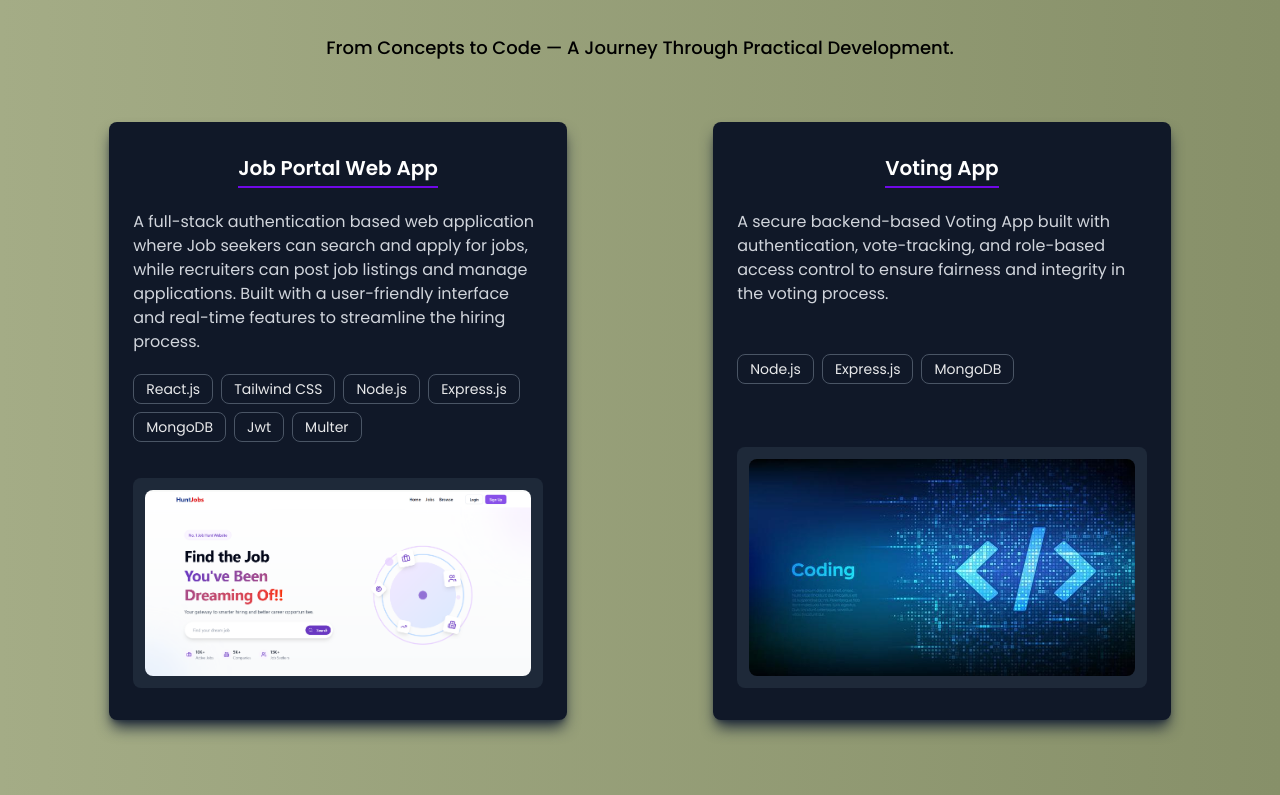
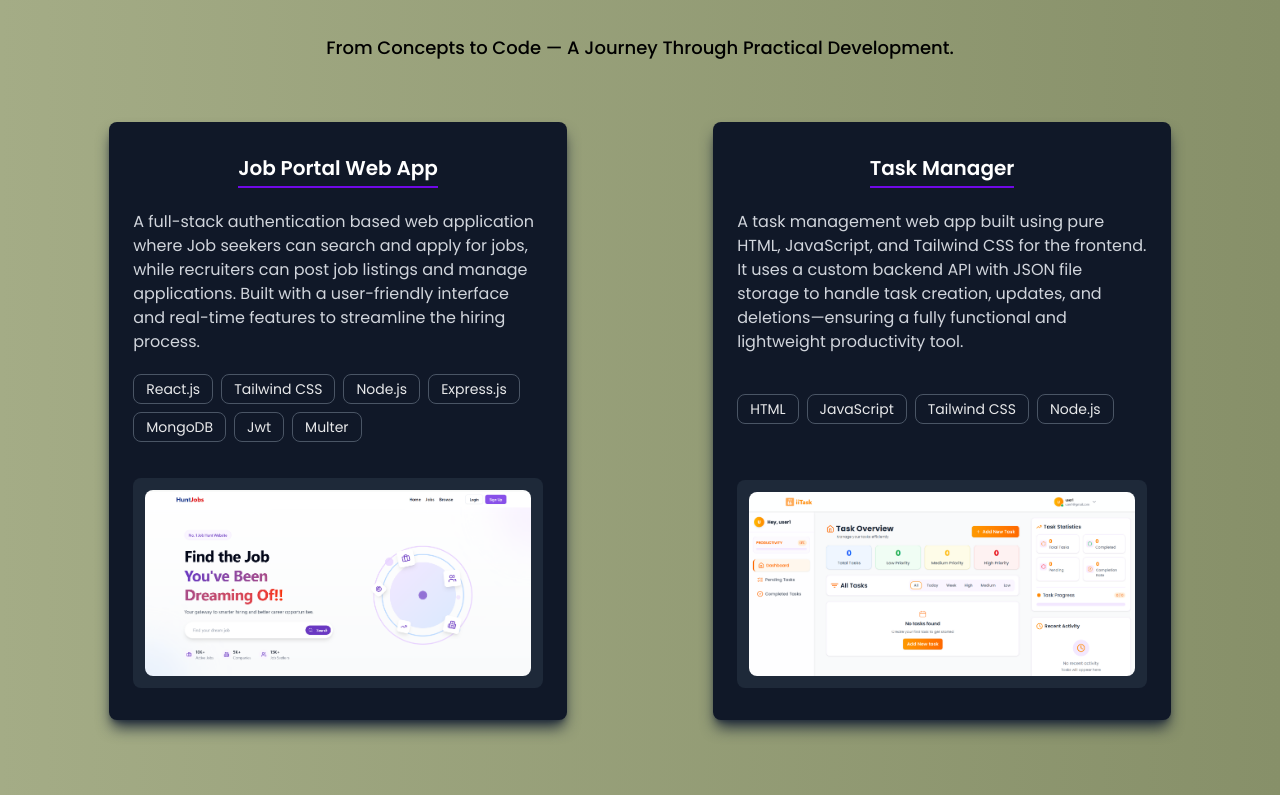
Before and after one commit to simran-dhiman01/my-portfolio, a React (Vite) app in the folder code/: page / in a window 1280 px wide. Shown: the part 2002-2797 px from the top of the page. Built offline with nearby package versions, Linux system fonts and the light colour scheme.

Commit message:
updated project and resume

```diff
--- a/code/src/components/Projects.jsx
+++ b/code/src/components/Projects.jsx
@@ -1,7 +1,7 @@
 import React from 'react'
 import jobportal from '../assets/Jobportal.png'
 import spreadsheet from '../assets/spreadsheet.png'
-import Taskmanager from '../assets/Taskmanager.png'
+import TaskManager from '../assets/TaskManager.png'
 import votingapp from '../assets/votingapp.jpg'
 import perfumeshop from '../assets/perfumeshop.jpg'
 import { FaExternalLinkAlt } from "react-icons/fa";
@@ -29,6 +29,13 @@ const Projects = () => {
           github='https://github.com/simran-dhiman01/job-portal-mernStack' />
 
         <Card
+          image={TaskManager}
+          name="Task Manager"
+          description="A task management web app built using pure HTML, JavaScript, and Tailwind CSS for the frontend. It uses a custom backend API with JSON file storage to handle task creation, updates, and deletions—ensuring a fully functional and lightweight productivity tool."
+          techstack={['HTML', 'JavaScript', 'Tailwind CSS', 'Node.js']}
+          github='https://github.com/simran-dhiman01/Task-manager' />
+
+        <Card
           image={votingapp}
           name="Voting App"
           description="A secure backend-based Voting App built with authentication, vote-tracking, and role-based access control to ensure fairness and integrity in the voting process."
@@ -49,13 +56,6 @@ const Projects = () => {
           techstack={['React.js', 'Tailwind CSS', 'Typescript']}
           live='https://spreadsheet-react-five.vercel.app/'
           github='https://github.com/simran-dhiman01/spreadsheet-react' />
-
-        <Card
-          image={Taskmanager}
-          name="Task Manager"
-          description="A task management web app built using pure HTML, JavaScript, and Tailwind CSS for the frontend. It uses a custom backend API with JSON file storage to handle task creation, updates, and deletions—ensuring a fully functional and lightweight productivity tool."
-          techstack={['HTML', 'JavaScript', 'Tailwind CSS', 'Node.js']}
-          github='https://github.com/simran-dhiman01/Task-manager' />
 
       </div>
     </section>
```
Also changed, not shown: code/src/assets/Taskmanager.png.
